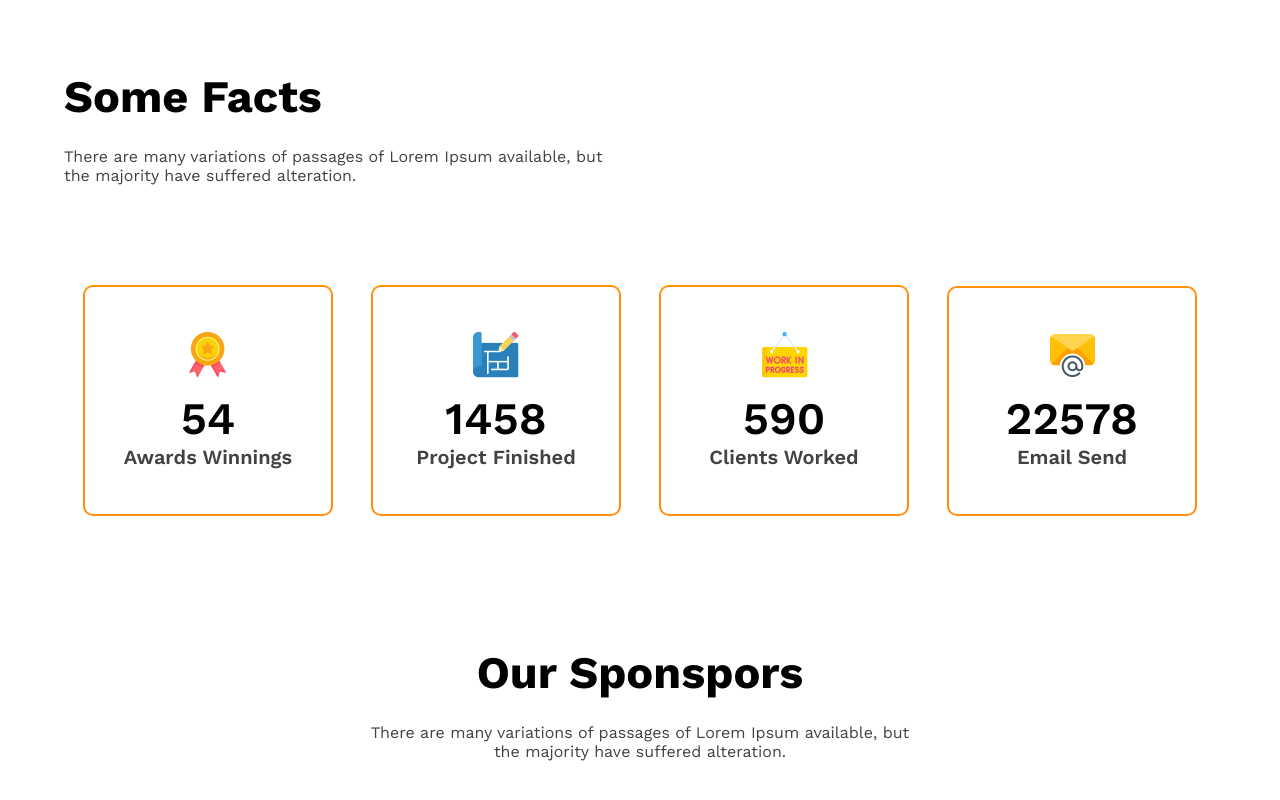
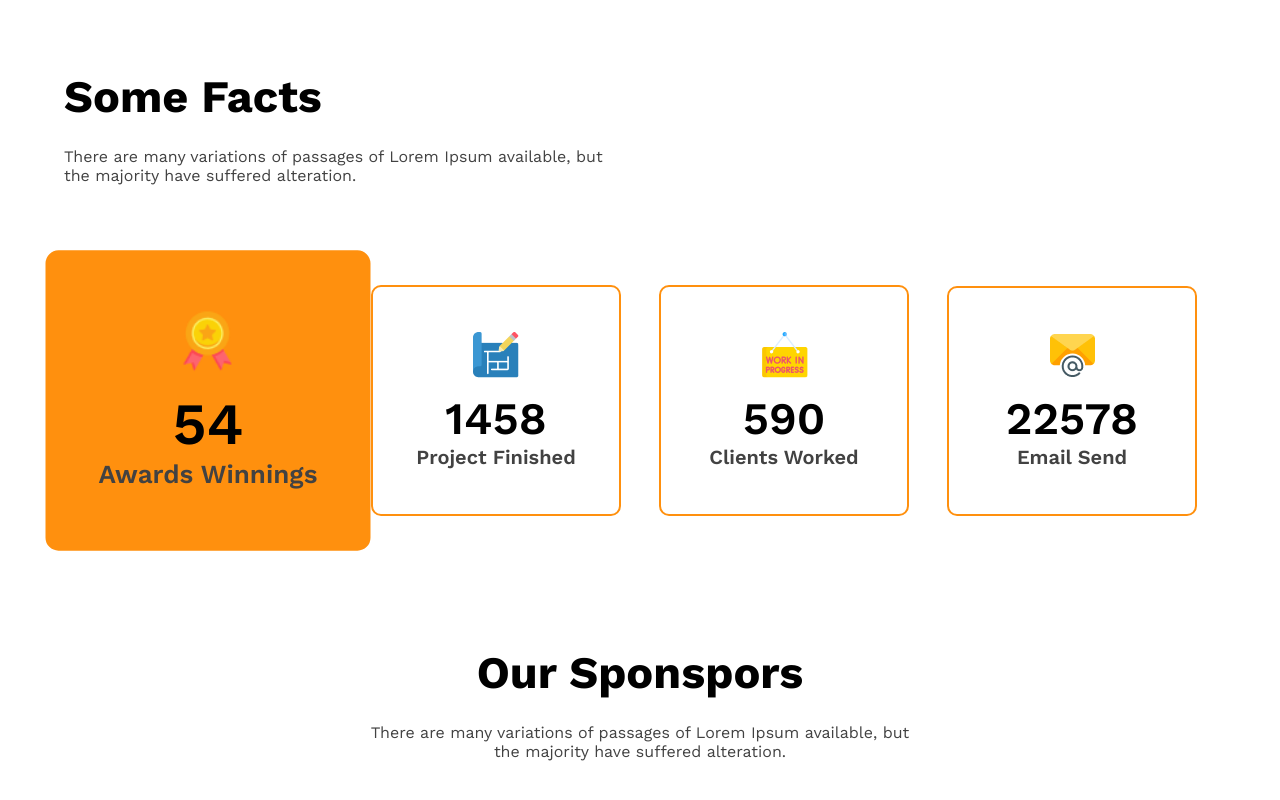
Before and after one commit to souravf98/g3-architects-main-assignment-2, a plain HTML site: page index.html in a window 1280 px wide. In both pictures the pointer is over the element 208 px from the left and 3527 px from the top of the page. Shown: the part 3127-3927 px from the top of the page. Drawn offline with nearby package versions, Linux system fonts and the light colour scheme.

Commit message:
Some Facts Scetion animation hover added

```diff
--- a/css/style.css
+++ b/css/style.css
@@ -250,6 +250,12 @@ header {
   text-align: center;
   padding: 45px 35px;
   border-radius: 10px;
+  transition: 1s;
+}
+.card:hover {
+  transform: scale(1.3);
+  background: var(--Primary-color);
+  z-index: 2;
 }
 .card h3 {
   margin-top: 10px;
```
Also changed, not shown: index.html (+1 -1 lines).
